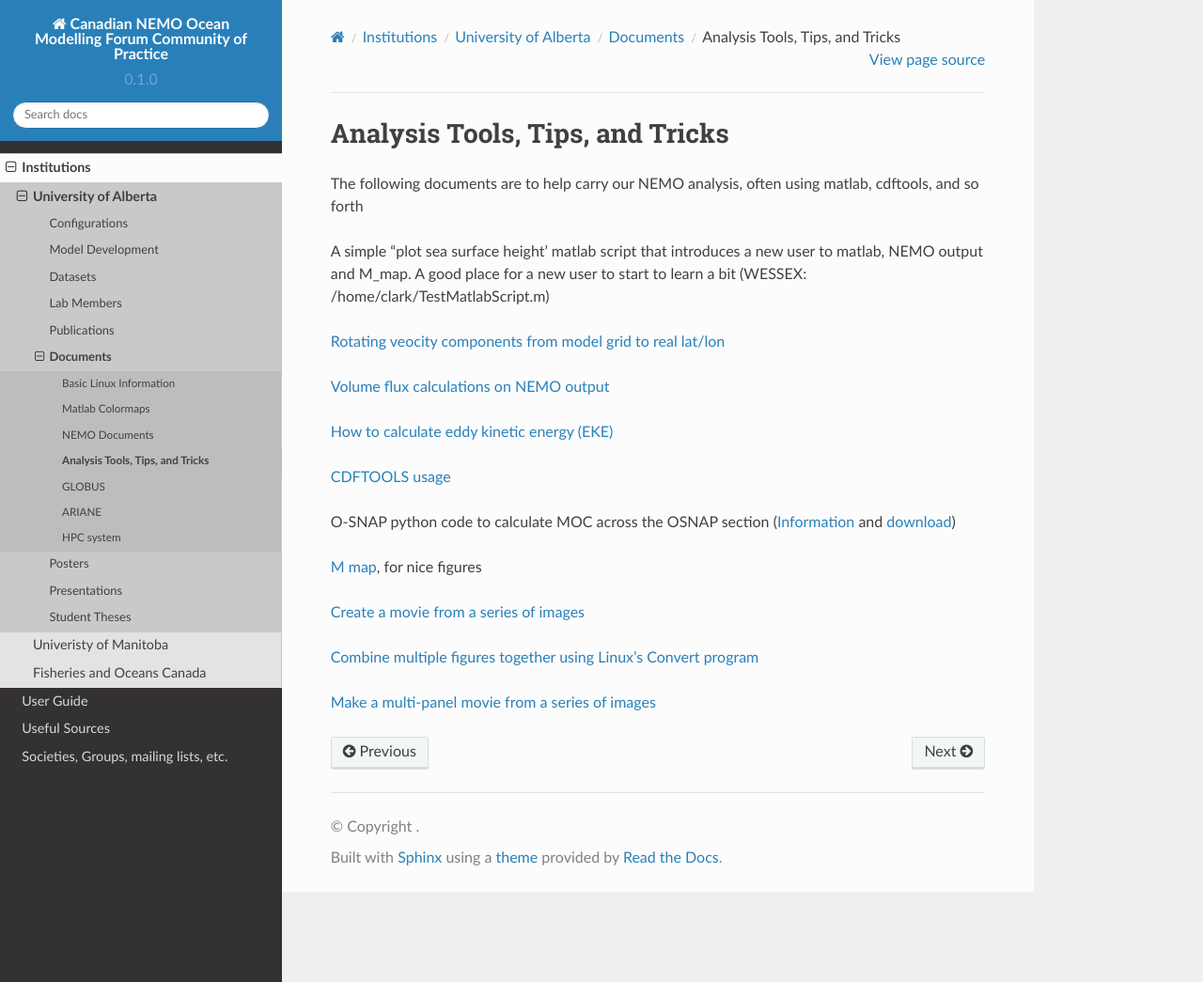
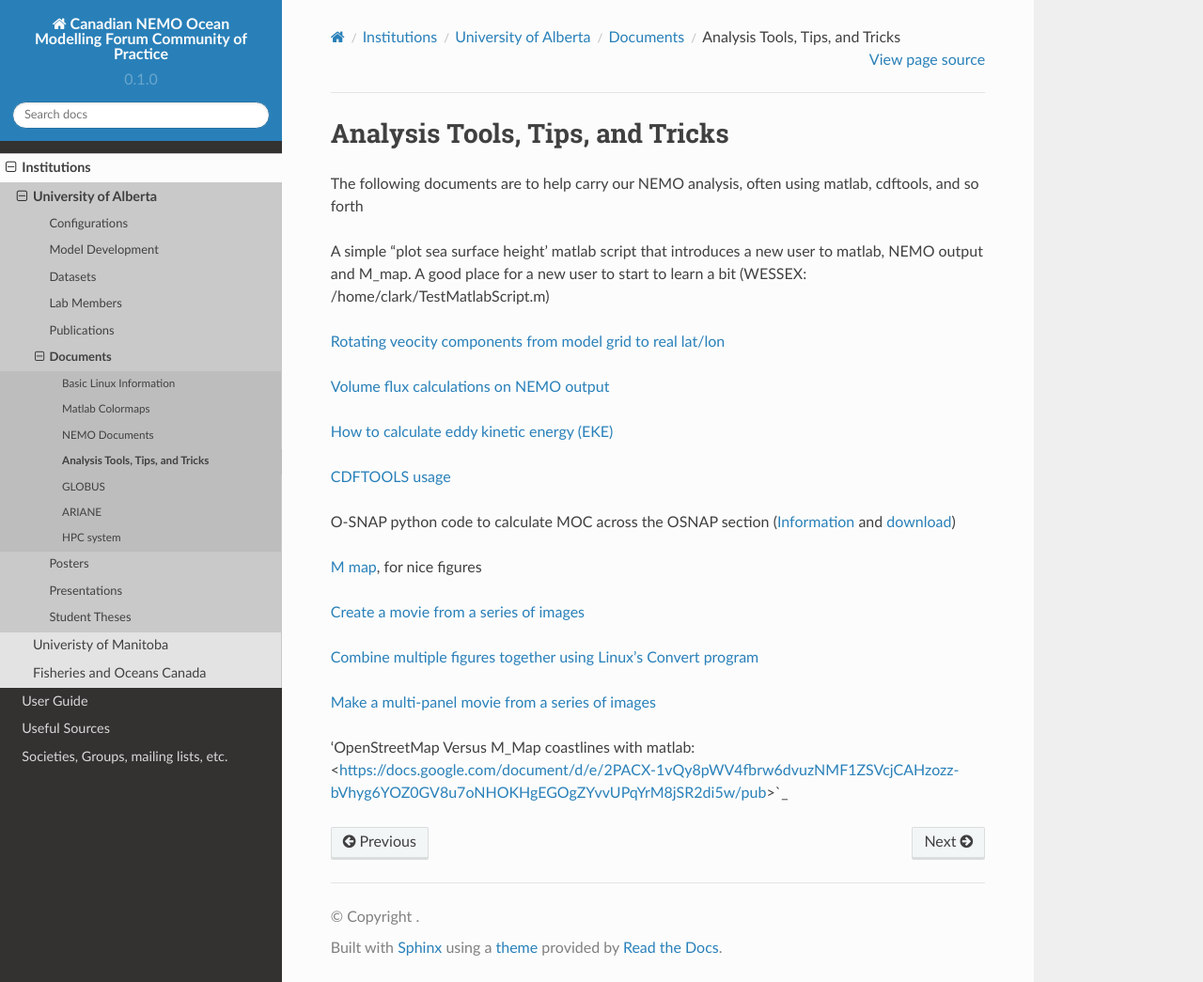
Before and after one commit to UofA-NEMO/Canadian-NEMO-Ocean-Modelling-Forum-Community-of-Practice, a Sphinx documentation site: the page built from docs/Institutions/UofA/Documents/Analysis.rst, in a window 1280 px wide and 1045 px high. Shown: the whole window at 94% size. Built offline with Sphinx 7.4.7 and the Read the Docs theme 2.0.0, drawn with Linux system fonts in a browser that asks for light colours; pages that are not in the unit, such as notebooks, are missing from menus.

Commit message:
Update Analysis.rst

```diff
--- a/docs/Institutions/UofA/Documents/Analysis.rst
+++ b/docs/Institutions/UofA/Documents/Analysis.rst
@@ -22,3 +22,5 @@ O-SNAP python code to calculate MOC across the OSNAP section (`Information <http
 `Combine multiple figures together using Linux's Convert program <https://docs.google.com/document/d/1jLi8MTEUavnAPLtNhKnQ4Ic2t4lnc1QOynixhWLDf8Q/edit?usp=sharing>`_
 
 `Make a multi-panel movie from a series of images <https://docs.google.com/document/d/1SJgsvEI7txiPzPnao93vASBPTL_j1ADAAh2bkLEThTg/edit?usp=sharing>`_
+
+'OpenStreetMap Versus M_Map coastlines with matlab: <https://docs.google.com/document/d/e/2PACX-1vQy8pWV4fbrw6dvuzNMF1ZSVcjCAHzozz-bVhyg6YOZ0GV8u7oNHOKHgEGOgZYvvUPqYrM8jSR2di5w/pub>`_
```
